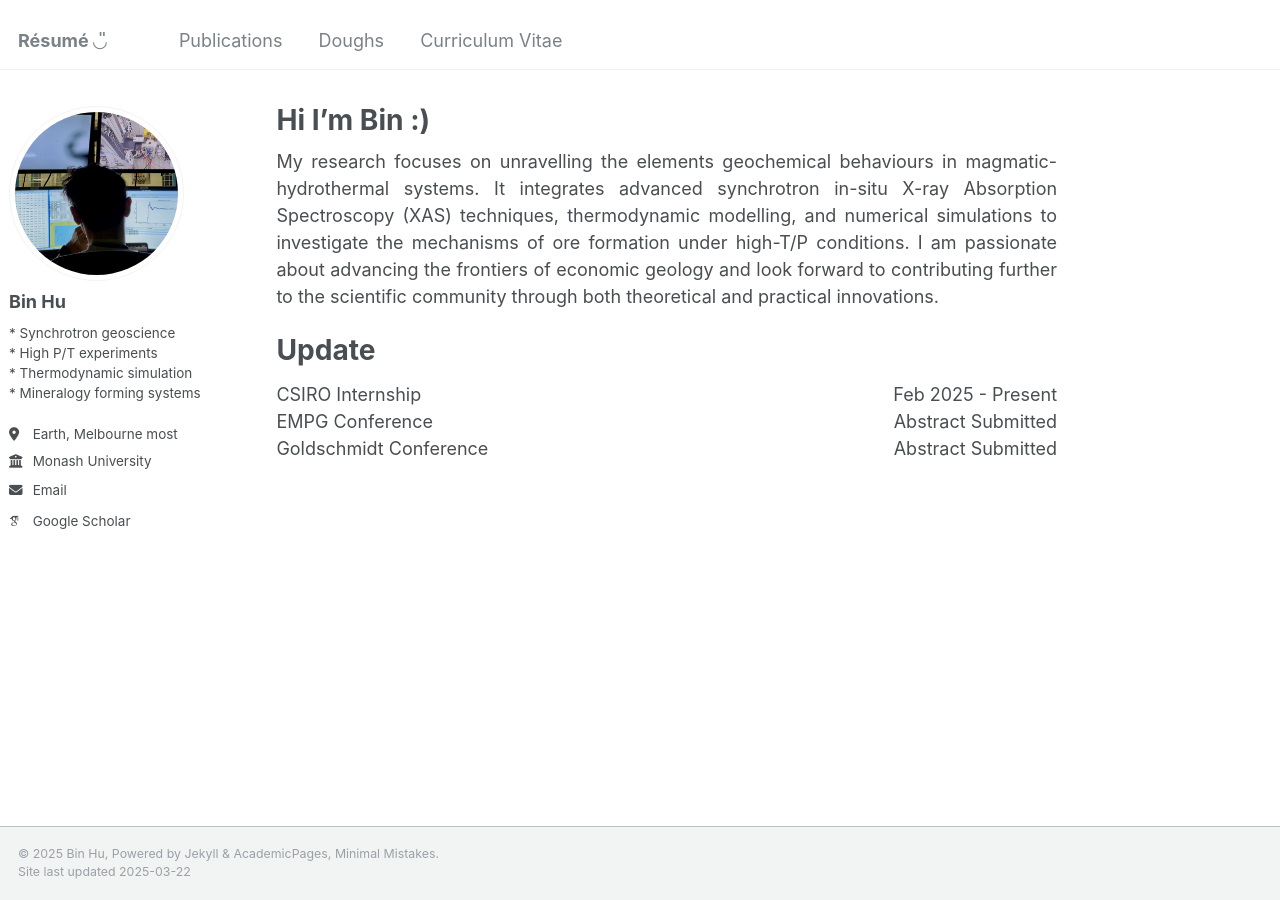
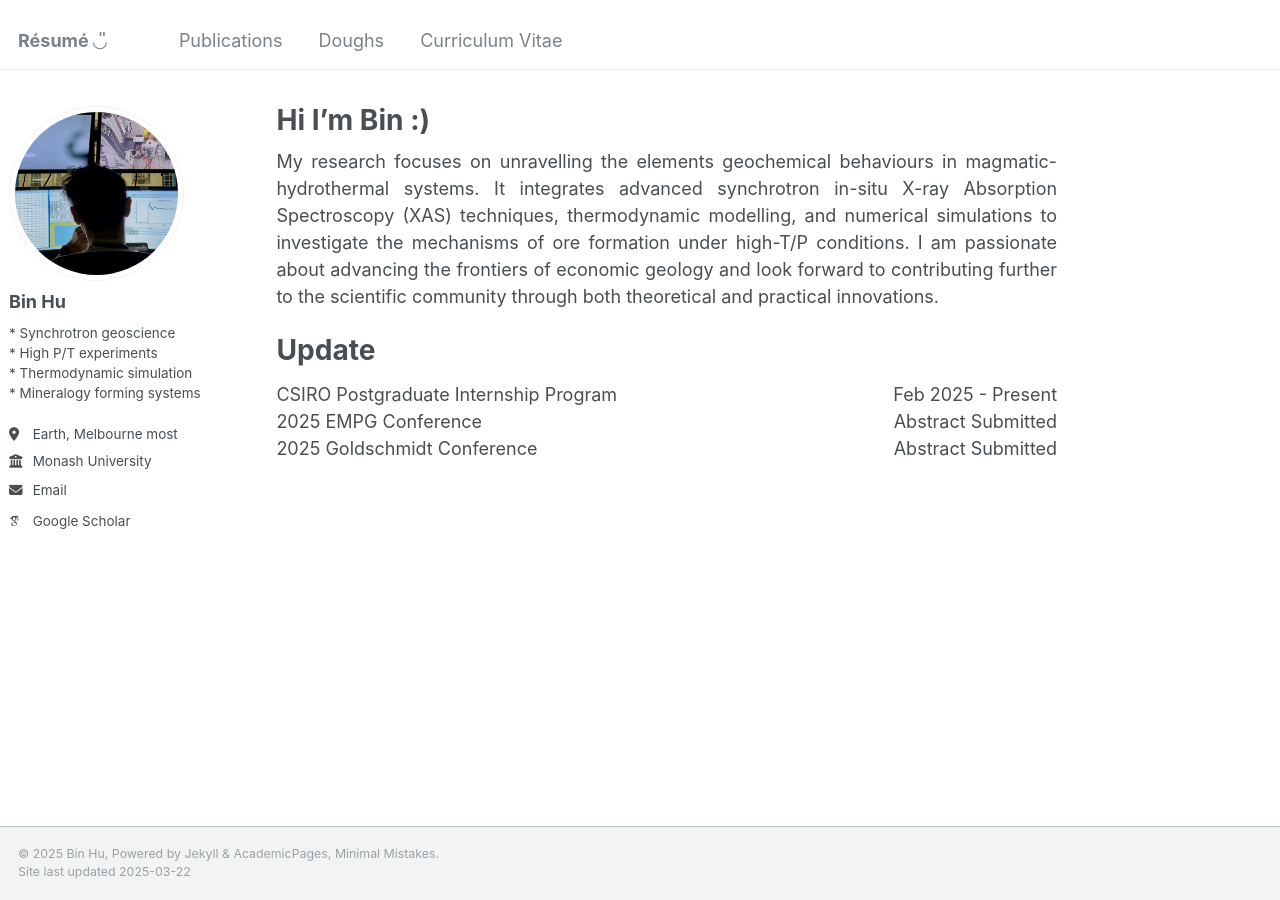
Before and after one commit to bhchemx/bhchemx.github.io, a Jekyll site: the page built from _pages/about.md, in a window 1280 px wide. Built offline with Jekyll 4.4.1, drawn with Linux system fonts in a browser that asks for light colours; some web fonts are replaced.

Commit message:
Update about.md

```diff
--- a/_pages/about.md
+++ b/_pages/about.md
@@ -14,14 +14,14 @@ redirect_from:
 <p> </p>
 # Update
 <div style="display: flex; justify-content: space-between; font-size: 1em;">
-    <span>CSIRO Internship</span>
+    <span>CSIRO Postgraduate Internship Program</span>
     <span>Feb 2025 - Present</span>
 </div>
 <div style="display: flex; justify-content: space-between; font-size: 1em;">
-    <span>EMPG Conference</span>
+    <span>2025 EMPG Conference</span>
     <span>Abstract Submitted</span>
 </div>
 <div style="display: flex; justify-content: space-between; font-size: 1em;">
-    <span>Goldschmidt Conference</span>
+    <span>2025 Goldschmidt Conference</span>
     <span>Abstract Submitted</span>
 </div>
```
